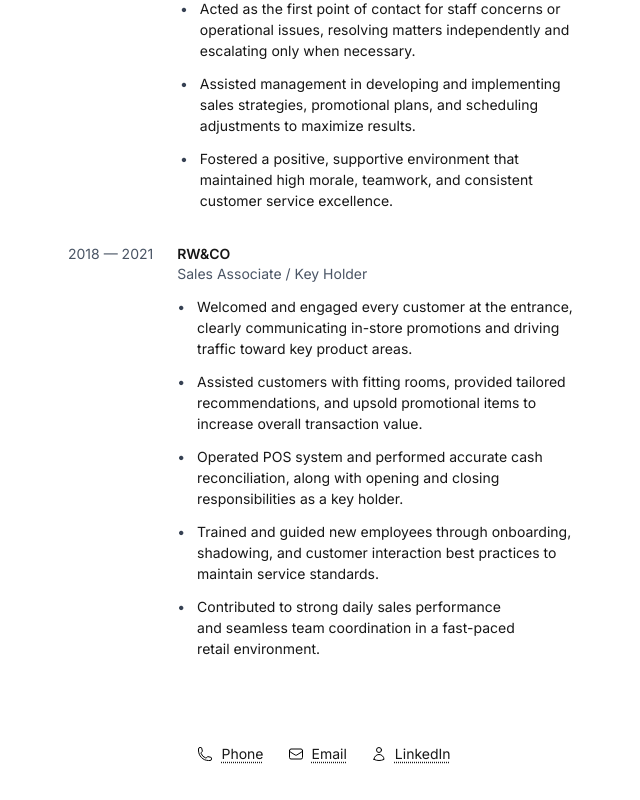
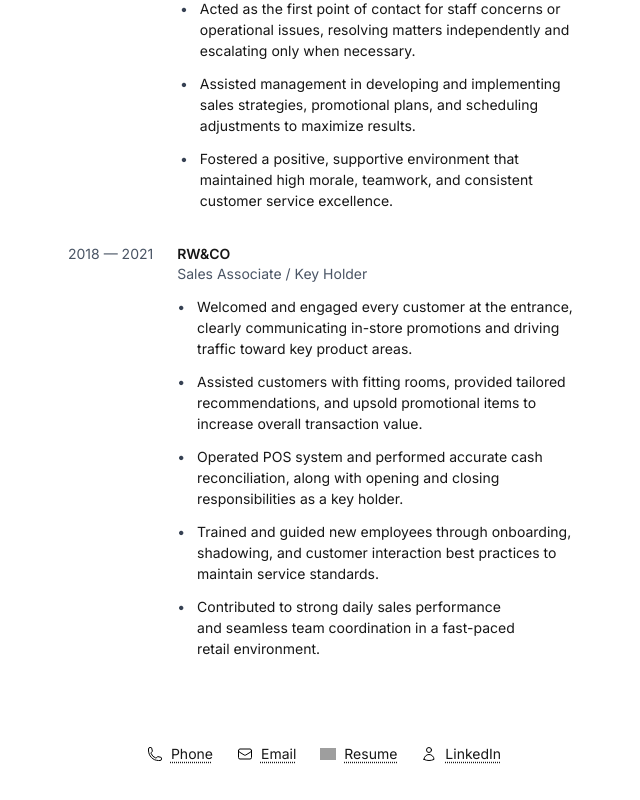
Before and after one commit to peddi-togo/faisalpedro.com, a Next.js app: page / in a window 1280 px wide. Shown: the part 2167-2967 px from the top of the page, without its empty margins (316-956 px from the left). Built offline with nearby package versions, Linux system fonts and the light colour scheme; grey boxes are pictures that could not be loaded.

Commit message:
resume link in footer

```diff
--- a/components/footer.js
+++ b/components/footer.js
@@ -1,26 +1,25 @@
 import Link from "@/components/link";
 import Icon from "@/components/icon";
+import data from "@/app/data.json";
 
 export default function Footer() {
+  const contactLinks = data.contact_links;
+
   return (
-    <footer className="px-3">
-      <div className="max-w-md py-9 mx-auto">
-        <div className="row-start-3 flex gap-6 flex-wrap items-center justify-center">
-          <Link href="tel:+17788776997" className="group">
-            <Icon name="phone" size={16} />
-            Phone
-          </Link>
-          <Link href="mailto:fslpdr@gmail.com" className="group">
-            <Icon name="envelope" size={16} />
-            Email
-          </Link>
-          <Link
-            href="https://www.linkedin.com/in/faisal-pedro-1412b1161/"
-            className="group"
-          >
-            <Icon name="user" size={16} />
-            LinkedIn
-          </Link>
+    <footer>
+      <div className="max-w-xl py-9 mx-auto">
+        <div className="row-start-3 flex gap-[24px] flex-wrap items-center justify-center">
+          {contactLinks.map((link) => (
+            <Link
+              key={link.label}
+              href={link.href}
+              className="group"
+              {...(link.download && { download: true })}
+            >
+              <Icon name={link.iconName} size={16} />
+              {link.label}
+            </Link>
+          ))}
         </div>
       </div>
     </footer>
```
